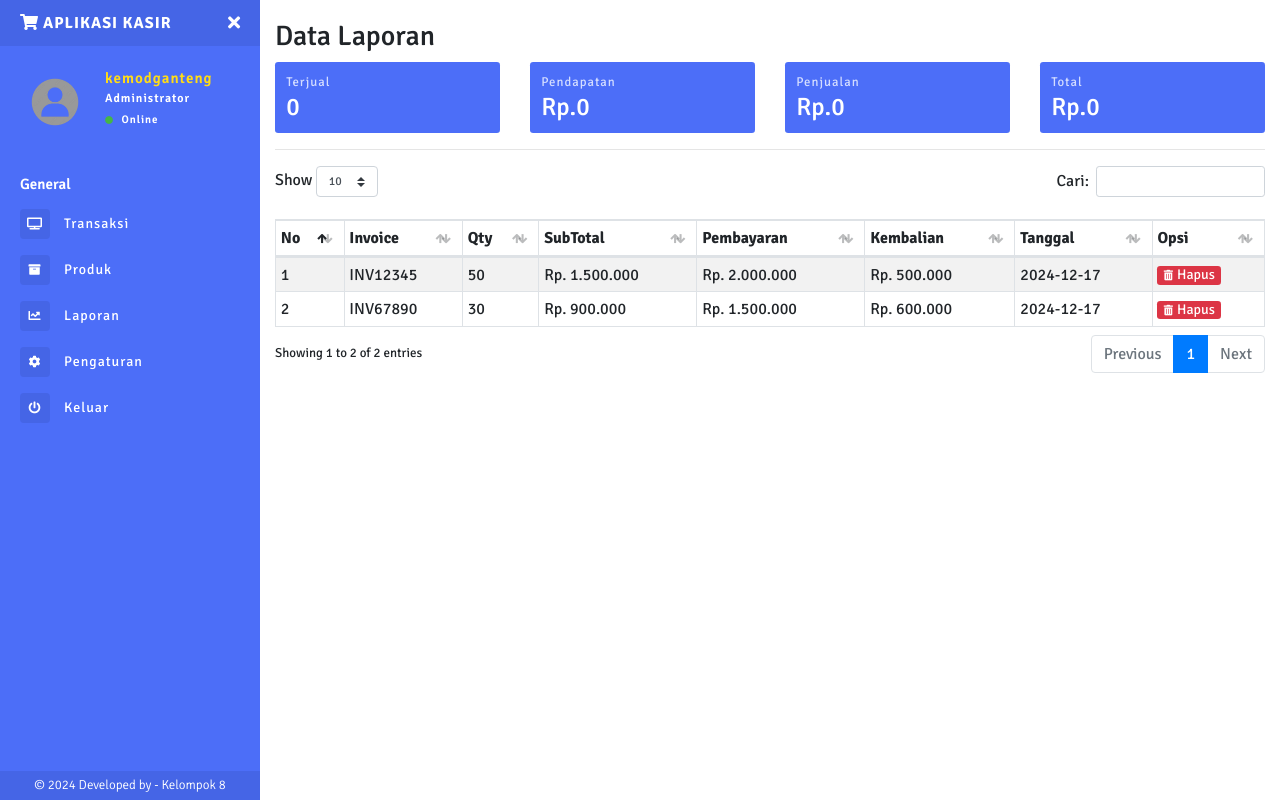
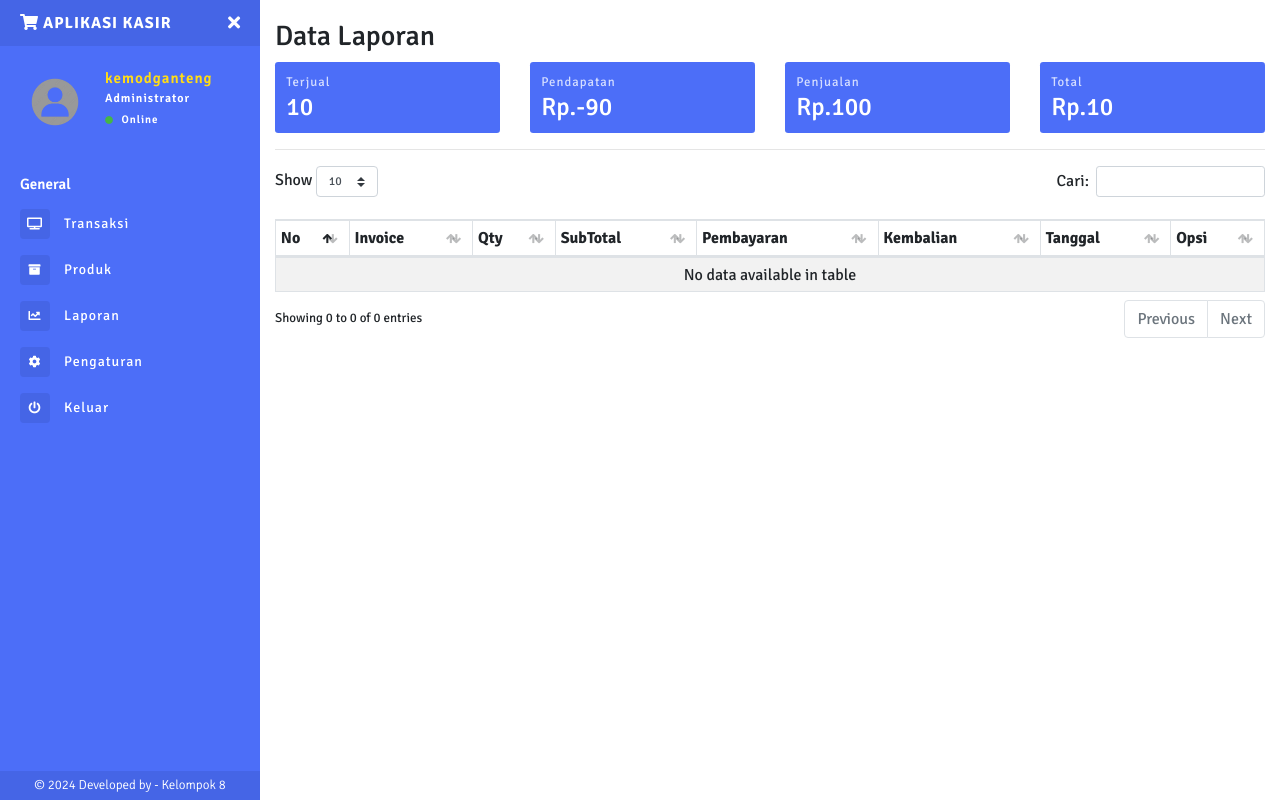
Before and after one commit to paskalunivers/aplikasi-kasir, a PHP site: page /laporan.php in a window 1280 px wide. Run offline with PHP 8.4, Linux system fonts and the light colour scheme; a user stored in the database is signed in; data comes from the database, SQL or seed files in the repository; tables that the repository leaves empty hold one stand-in row (values such as "Sample post"); data that the repository does not hold is empty; some libraries are stand-ins or nearby versions.

Commit message:
merapihkan tabel

```diff
--- a/Test Tubes/laporan.php
+++ b/Test Tubes/laporan.php
@@ -10,33 +10,35 @@ $i4 = mysqli_fetch_assoc(mysqli_query($conn,"SELECT SUM(subtotal) as isub FROM l
 
 <h1 class="h3 mb-2">Data Laporan</h1>
         <div class="row">
+
             <div class="col-6 col-sm-6 col-md-3 col-lg-3 m-pr-1 m-mb-1">
                 <div class="box-laporan">
                     <p class="small mb-0">Terjual</p>
-            <h5 class="mb-0"><?php echo ribuan($totQty); ?></h5>
+                    <h5 class="mb-0"><?php echo ribuan($i1['totqty']); ?></h5>
                 </div>
             </div>
 
             <div class="col-6 col-sm-6 col-md-3 col-lg-3 m-pl-1 m-mb-1">
                 <div class="box-laporan">
                     <p class="small mb-0">Pendapatan</p>
-            <h5 class="mb-0">Rp.<?php echo ribuan($totDpt1); ?></h5>
+                    <h5 class="mb-0">Rp.<?php echo ribuan($i3['totdpt1']); ?></h5>
                 </div>
             </div>
 
             <div class="col-6 col-sm-6 col-md-3 col-lg-3 m-pr-1">
                 <div class="box-laporan">
                     <p class="small mb-0">Penjualan</p>
-            <h5 class="mb-0">Rp.<?php echo ribuan($totDpt); ?></h5>
+                    <h5 class="mb-0">Rp.<?php echo ribuan($i2['totdpt']); ?></h5>
                 </div>
             </div>
 
             <div class="col-6 col-sm-6 col-md-3 col-lg-3 m-pl-1">
                 <div class="box-laporan">
                     <p class="small mb-0">Total</p>
-            <h5 class="mb-0">Rp.<?php echo ribuan($subTotal); ?></h5>
+                    <h5 class="mb-0">Rp.<?php echo ribuan($i4['isub']); ?></h5>
                 </div>
             </div>
+
         </div>
 
 <hr>
@@ -55,51 +57,60 @@ $i4 = mysqli_fetch_assoc(mysqli_query($conn,"SELECT SUM(subtotal) as isub FROM l
         </tr>
     </thead>
     <tbody>
-        <!-- Data statis untuk laporan -->
+    <?php
+        $no = 1;
+        $data_laporan = mysqli_query($conn,"SELECT * FROM inv WHERE status='selesai' ORDER BY invid ASC");
+        while($d = mysqli_fetch_array($data_laporan)){
+            $oninv = $d['invoice'];
+        ?>
   <tr>
-            <td>1</td>
-            <td>INV12345</td>
-            <td>50</td>
-            <td>Rp. 1.500.000</td>
-            <td>Rp. 2.000.000</td>
-            <td>Rp. 500.000</td>
-            <td>2024-12-17</td>
+    <td><?php echo $no++; ?></td>
+    <td><a href="invoice.php?detail=<?php echo $oninv ?>"><?php echo $d['invoice']; ?></a></td>
+    <td><?php
+  $result1 = mysqli_query($conn,"SELECT SUM(qty) AS count FROM laporan WHERE invoice='$oninv'");
+  $cekrow = mysqli_num_rows($result1);
+  $row1 = mysqli_fetch_assoc($result1);
+  $count = $row1['count'];
+  if($cekrow > 0){
+      echo ribuan($count);
+      } else {
+          echo '0';
+      }?></td>
+    <td>Rp.<?php
+  $result2 = mysqli_query($conn,"SELECT SUM(subtotal) AS count1 FROM laporan WHERE invoice='$oninv'");
+  $cekrow1 = mysqli_num_rows($result2);
+  $row2 = mysqli_fetch_assoc($result2);
+  $count1 = $row2['count1'];
+  if($cekrow1 > 0){
+      echo ribuan($count1);
+      } else {
+          echo '0';
+      }?></td>
+    <td>Rp.<?php echo ribuan($d['pembayaran']); ?></td>
+    <td>Rp.<?php echo ribuan($d['kembalian']); ?></td>
+    <td><?php echo $d['tgl_inv']; ?></td>
     <td>
       <form method="post">
-                    <input type="hidden" name="nona" value="INV12345">
+        <input type="hidden" name="nona" value="<?php echo $oninv ?>">
         <button type="submit" name="Remove" class="btn btn-danger btn-xs">
-                        <i class="fas fa-trash-alt fa-xs mr-1"></i>Hapus
-                    </button>
+          <i class="fas fa-trash-alt fa-xs mr-1"></i>Hapus</button>
       </form>
     </td>
   </tr>
-        <tr>
-            <td>2</td>
-            <td>INV67890</td>
-            <td>30</td>
-            <td>Rp. 900.000</td>
-            <td>Rp. 1.500.000</td>
-            <td>Rp. 600.000</td>
-            <td>2024-12-17</td>
-            <td>
-                <form method="post">
-                    <input type="hidden" name="nona" value="INV67890">
-                    <button type="submit" name="Remove" class="btn btn-danger btn-xs">
-                        <i class="fas fa-trash-alt fa-xs mr-1"></i>Hapus
-                    </button>
-                </form>
-            </td>
-        </tr>
+  <?php } ?>
 </tbody>
 </table>
-
 <?php
 if(isset($_POST['Remove'])){
-    // Logika untuk "hapus" hanya akan dioperasikan di sisi frontend
   $nona = $_POST['nona'];
-    // Simulasi penghapusan
-    echo '<script>alert("Data ' . $nona . ' telah dihapus dari laporan!");window.location="laporan.php"</script>';
+  $hapus_data_Cart_all = mysqli_query($conn, "DELETE FROM laporan WHERE invoice='$nona'");
+    $hapus_data_Cart_all1 = mysqli_query($conn, "DELETE FROM inv WHERE invoice='$nona'");
+    if($hapus_data_Cart_all&&$hapus_data_Cart_all1){
+      echo '<script>;window.location="laporan.php"</script>';
+  } else {
+      echo '<script>alert("Gagal Hapus Data keranjang");history.go(-1);</script>';
   }
+};
     ?>
 
 <!-- end isinya -->
```
Lines whose indentation alone changed are shown as unchanged.
